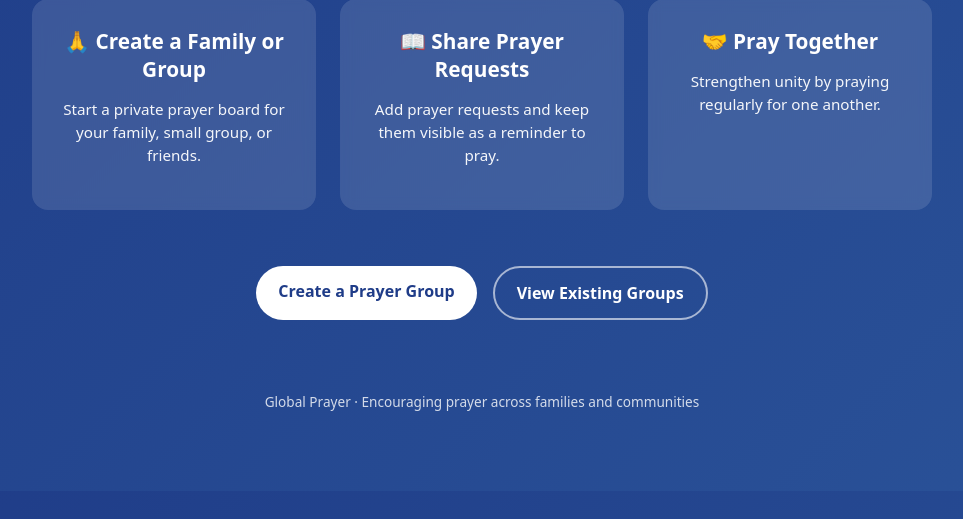
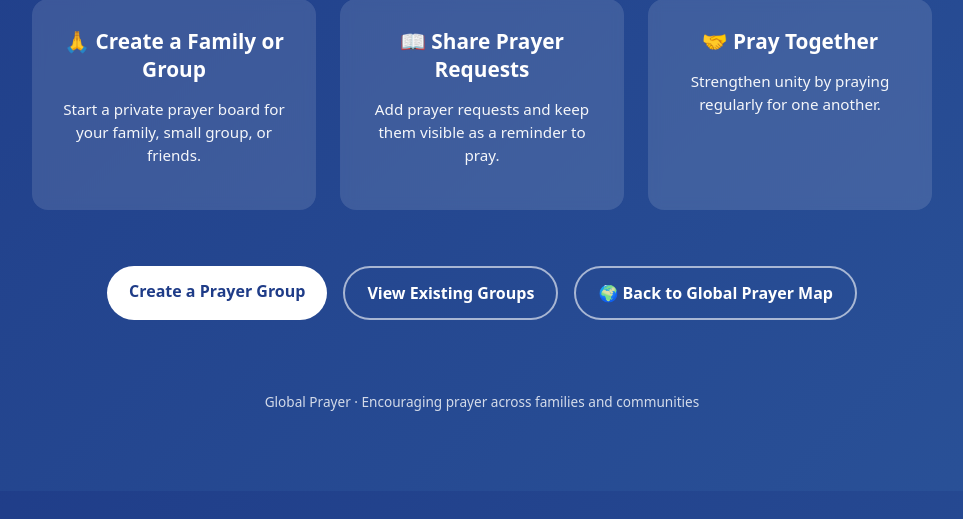
Before and after one commit to diegoezce/GlobalPrayer, a Django app: page /prayer-board/ in a window 1280 px wide. Shown: the part 259-778 px from the top of the page, without its empty margins (158-1121 px from the left). Run offline with Django 5.2, Linux system fonts and the light colour scheme.

Commit message:
volve al mapa

```diff
--- a/GlobalPrayer/prayer_board/templates/prayer_board/landing.html
+++ b/GlobalPrayer/prayer_board/templates/prayer_board/landing.html
@@ -133,6 +133,9 @@
         <a href="/prayer-board/family-groups/" class="btn btn-secondary">
             View Existing Groups
         </a>
+        <a href="/" class="btn btn-secondary">
+            🌍 Back to Global Prayer Map
+        </a>
     </div>
 
     <footer>
```
